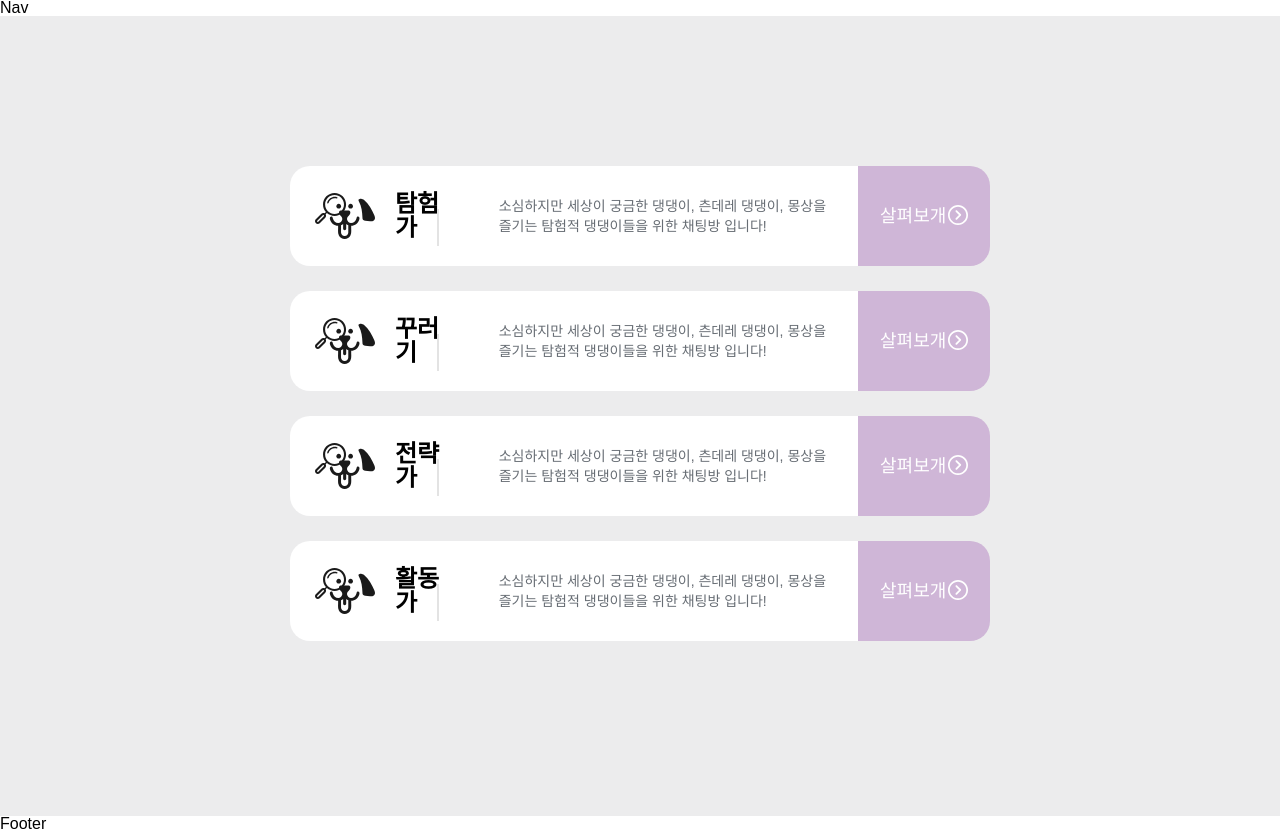
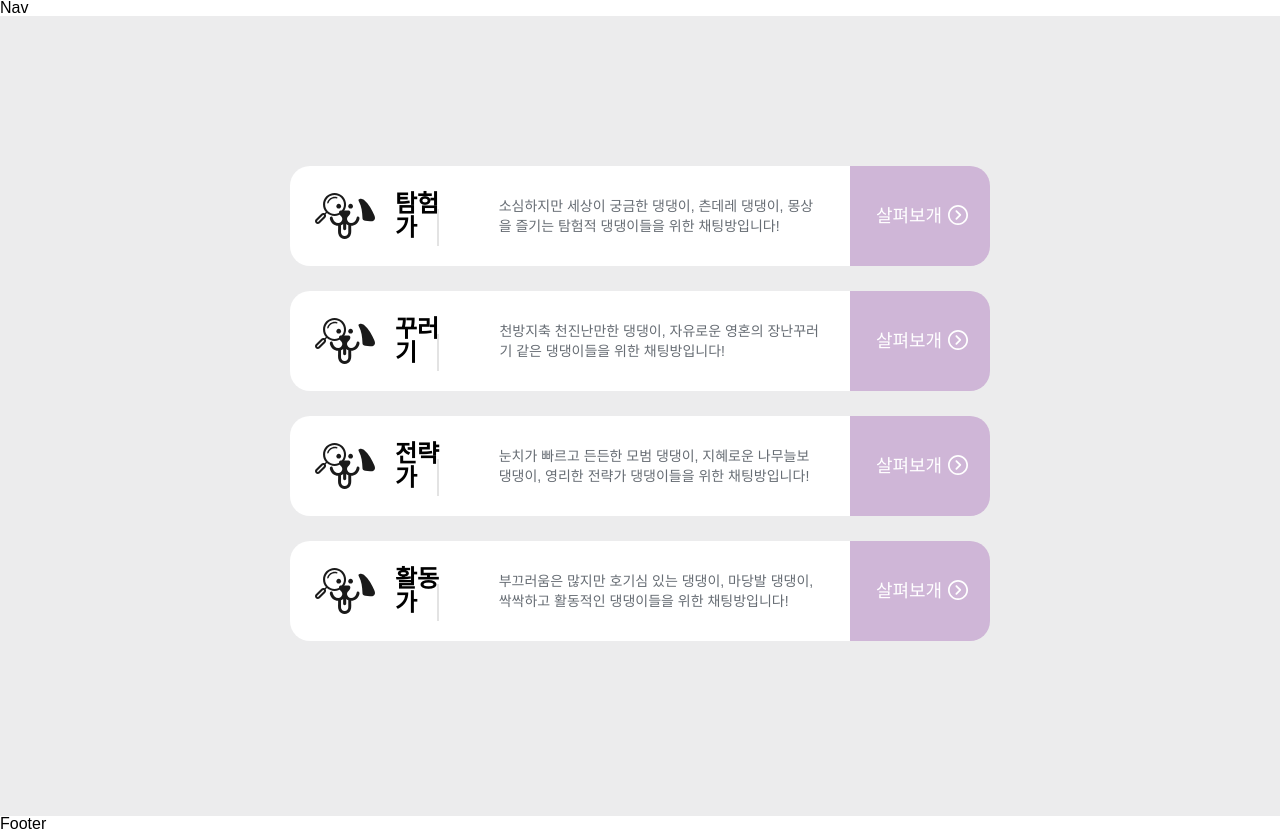
Before and after one commit to kseul/with_dog, a React (Create React App) app: page /chatting-list in a window 1280 px wide. Built offline with nearby package versions, Linux system fonts and the light colour scheme.

Commit message:
FIX : ChatList page 이름 수정
- Chatting -> ChatList
- ChatList -> ChatListBox
- ChatListRight.tsx - GoChatRightContainer -> ChatListRightContainer

```diff
--- a/src/pages/Chatting/ChatList/ChatList.tsx
+++ b/src/pages/Chatting/ChatList/ChatList.tsx
@@ -1,7 +1,7 @@
 import styled from 'styled-components';
 import ChatListBox from './components/ChatListBox';
 
-const Chatting = () => {
+const ChatList = () => {
   return (
     <ChattingContainer>
       {CHATLIST_DATA.map(({ id, title, description }) => {
@@ -17,31 +17,31 @@ const ChattingContainer = styled.div`
   background-color: #ececed;
 `;
 
-export default Chatting;
+export default ChatList;
 
 const CHATLIST_DATA = [
   {
     id: 1,
     title: '탐험가',
     description:
-      '소심하지만 세상이 궁금한 댕댕이, 츤데레 댕댕이, 몽상을 즐기는 탐험적 댕댕이들을 위한 채팅방 입니다!',
+      '소심하지만 세상이 궁금한 댕댕이, 츤데레 댕댕이, 몽상을 즐기는 탐험적 댕댕이들을 위한 채팅방입니다!',
   },
   {
     id: 2,
     title: '꾸러기',
     description:
-      '소심하지만 세상이 궁금한 댕댕이, 츤데레 댕댕이, 몽상을 즐기는 탐험적 댕댕이들을 위한 채팅방 입니다!',
+      '천방지축 천진난만한 댕댕이, 자유로운 영혼의 장난꾸러기 같은 댕댕이들을 위한 채팅방입니다!',
   },
   {
     id: 3,
     title: '전략가',
     description:
-      '소심하지만 세상이 궁금한 댕댕이, 츤데레 댕댕이, 몽상을 즐기는 탐험적 댕댕이들을 위한 채팅방 입니다!',
+      '눈치가 빠르고 든든한 모범 댕댕이, 지혜로운 나무늘보 댕댕이, 영리한 전략가 댕댕이들을 위한 채팅방입니다!',
   },
   {
     id: 4,
     title: '활동가',
     description:
-      '소심하지만 세상이 궁금한 댕댕이, 츤데레 댕댕이, 몽상을 즐기는 탐험적 댕댕이들을 위한 채팅방 입니다!',
+      '부끄러움은 많지만 호기심 있는 댕댕이, 마당발 댕댕이, 싹싹하고 활동적인 댕댕이들을 위한 채팅방입니다!',
   },
 ];
--- a/src/pages/Chatting/ChatList/components/ChatListBox.tsx
+++ b/src/pages/Chatting/ChatList/components/ChatListBox.tsx
@@ -3,7 +3,7 @@ import ChatListLeft from './ChatListLeft';
 import ChatListRight from './ChatListRight';
 import { ChatListProp } from 'types/type';
 
-const ChatList = ({ title, description }: ChatListProp) => {
+const ChatListBox = ({ title, description }: ChatListProp) => {
   return (
     <ChatListContainer>
       <ChatListLeft title={title} description={description} />
@@ -19,4 +19,4 @@ const ChatListContainer = styled.div`
   border-radius: 15px;
 `;
 
-export default ChatList;
+export default ChatListBox;
--- a/src/pages/Chatting/ChatList/components/ChatListRight.tsx
+++ b/src/pages/Chatting/ChatList/components/ChatListRight.tsx
@@ -3,17 +3,17 @@ import ArrowRight from 'assets/svg/arrow-right.svg';
 
 const ChatListRight = () => {
   return (
-    <GoChatRightContainer>
+    <ChatListRightContainer>
       <GoChatIntro> 살펴보개 </GoChatIntro>
       <GoChatIntroIcon src={ArrowRight} />
-    </GoChatRightContainer>
+    </ChatListRightContainer>
   );
 };
 
-const GoChatRightContainer = styled.div`
+const ChatListRightContainer = styled.div`
   position: relative;
   ${props => props.theme.flex.flexBox('row', 'center', 'center')}
-  width: 210px;
+  min-width: 140px;
   height: 100px;
   background-color: ${props => props.theme.colors.purple};
   border-radius: 0 20px 20px 0;
```
Also changed, not shown: src/pages/Chatting/ChatMain/ChatMain.tsx (deleted, +0 -7 lines).
